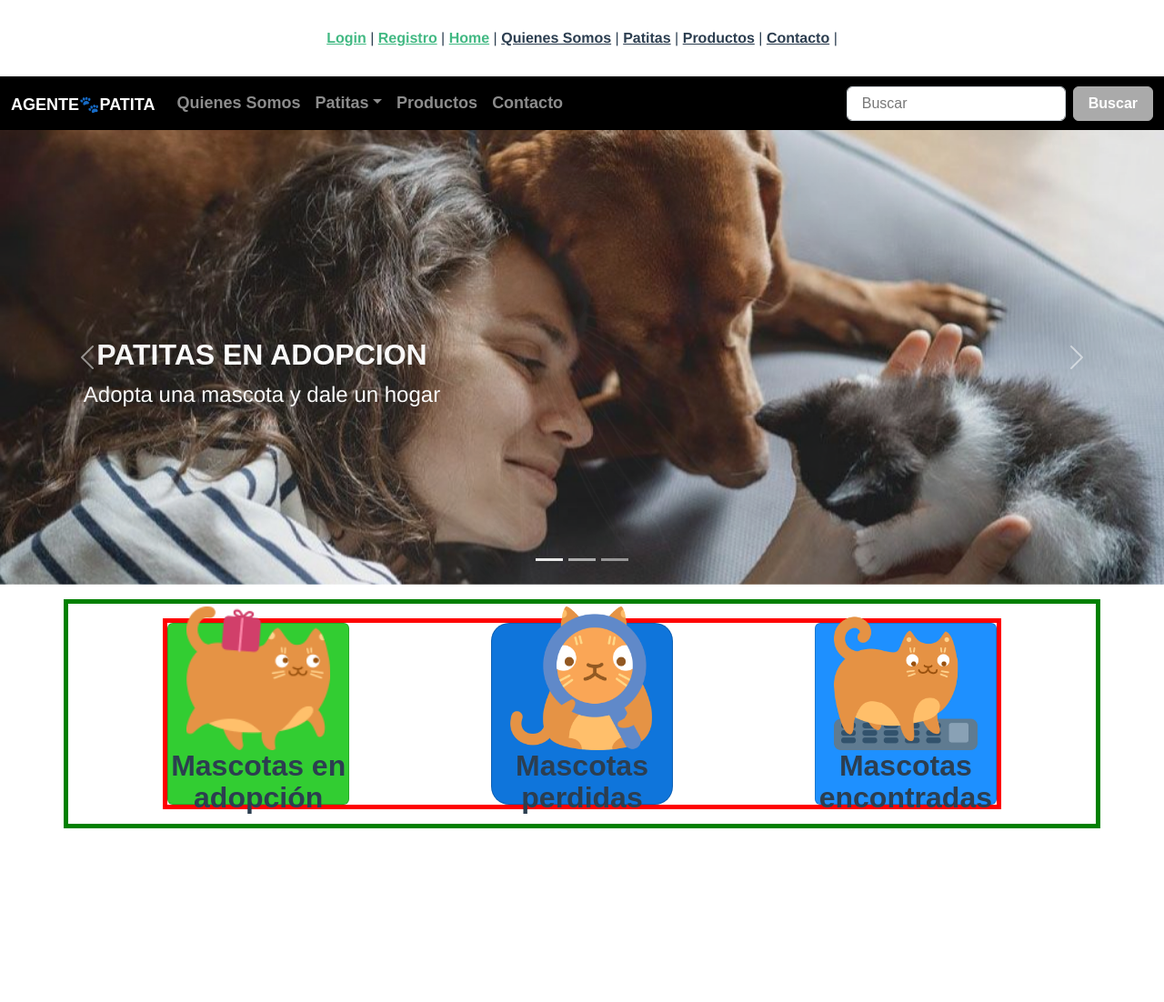
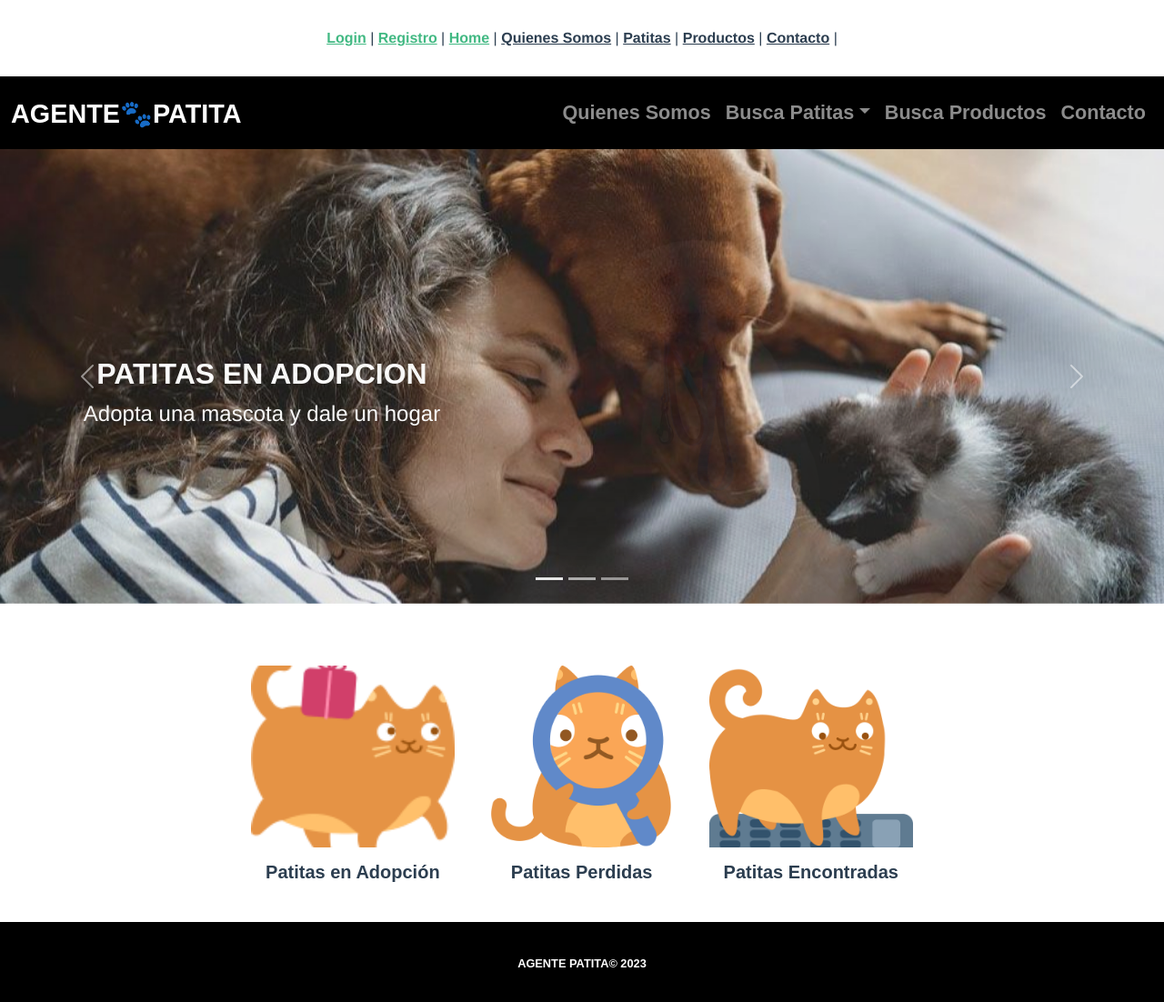
Before and after one commit to Betacor/agentepatita, a Vue app: page / in a window 1280 px wide. Shown: the top 1102 px of the page at 91% size. Before the commit the page ends 927 px from the top, so only its background shows below. Built offline with nearby package versions, Linux system fonts and the light colour scheme; a web font is replaced by a local one.

Commit message:
Agrega Cards acceso a Patitas

```diff
--- a/src/assets/styles.css
+++ b/src/assets/styles.css
@@ -1,2 +1,5 @@
 @import "../assets/bootstrap.min.css";
 @import "../assets/bootstrap.css";
+
+
+/* $navbar-dark-bg: #6089c9; */
--- a/src/components/AccesoPatitas.vue
+++ b/src/components/AccesoPatitas.vue
@@ -1,23 +1,39 @@
 <template>
+
   <div class="container">
 
-    <div class="card-container col-10">
-      <div class="card adoption">
-        <img src="../assets/img/cat_adopcion.png" alt="Mascotas en adopción">
-        <h2>Mascotas en adopción</h2>
+    <div class="card">
+      <a href="/patitas">
+        <img src="../assets/img/cat_adopcion.png" class="card-img-top" alt="...">
+      </a>
+      <div class="card-body">
+        <h5 class="card-title">Patitas en Adopción</h5>
+        <!-- <p class="card-text">Un texto de ejemplo rápido para colocal cerca del título de la tarjeta y componer la mayor parte del contenido de la tarjeta.</p> -->
       </div>
-      <div class="card lost">
-        <img src="../assets/img/cat_perdidos.png" alt="Mascotas perdidas">
-        <h2>Mascotas perdidas</h2>
     </div>
 
-      <div class="card found">
-        <img src="../assets/img/cat_encontrados.png" alt="Mascotas encontradas">
-        <h2>Mascotas encontradas</h2>
+    <div class="card">
+      <a href="/patitas">
+        <img src="../assets/img/cat_perdidos.png" class="card-img-top" alt="...">
+      </a>
+      <div class="card-body">
+        <h5 class="card-title">Patitas Perdidas</h5>
+        <!-- <p class="card-text">Un texto de ejemplo rápido para colocal cerca del título de la tarjeta y componer la mayor parte del contenido de la tarjeta.</p> -->
+      </div>
+    </div>
+
+    <div class="card">
+      <a href="/patitas">
+        <img src="../assets/img/cat_encontrados.png" class="card-img-top" alt="...">
+      </a>
+      <div class="card-body">
+        <h5 class="card-title">Patitas Encontradas</h5>
+        <!-- <p class="card-text">Un texto de ejemplo rápido para colocal cerca del título de la tarjeta y componer la mayor parte del contenido de la tarjeta.</p> -->
       </div>
     </div>
 
   </div>
+
 </template>
 
   <script>
@@ -28,62 +44,29 @@
 
   <style scoped>
 
-/* *{
-
-    box-sizing: border-box;
-
-} */
-
-	.container{
-		border: 5px solid green;
-		margin: 1em auto;
-    height: auto;
-
-	}
-
-  .card-container {
-		margin: 1em auto;
-		border: 5px solid red;
+.container {
   display: flex;
-    height: auto;
-
-    justify-content: space-between;
+  flex-wrap: wrap;
+  justify-content: center;
+  margin-top: 3em;
 }
 
 .card {
-    display: flex;
-    flex-direction: column;
-    justify-content: center;
-    align-items: center;
-    width: 200px;
-    height: 200px;
-    background-color: #ca1212;
-    cursor: pointer;
-    transition: all 0.3s ease-in-out;
+  margin: 20px;
+  border: 0;
 }
 
-  .card:hover {
+.card img {
+  transition: transform 0.3s ease;
+}
+
+.card:hover img {
   transform: scale(1.1);
 }
 
-  .lost {
-    background-color: hsl(210, 87%, 46%);
-  border-radius: 10%;
-
-  }
-
-  .adoption {
-    background-color: #32cd32;
-  }
-
-  .found {
-    background-color: #1e90ff;
-  }
-  .card img {
-  width: 80%;
-  height: 100%;
-  object-fit: cover;
-  /* border-radius: 50%; */
+.card-img-top {
+  height: 200px; /* ajustar según sea necesario */
+  object-fit: cover; /* para asegurarse de que las imágenes se ajusten al tamaño especificado sin deformarse */
 }
 
 </style>
--- a/src/components/Carousel.vue
+++ b/src/components/Carousel.vue
@@ -15,17 +15,17 @@
         </div>
       </div>
       <div class="carousel-item">
-        <img src="../assets/img/lonelycat.jpg" class="d-block w-100" alt="...">
+        <img src="../assets/img/encontrados.png" class="d-block w-100" alt="...">
         <div class="carousel-caption d-none d-md-block">
           <h5>PATITAS PERDIDAS</h5>
           <p>Busca mascotas que se hayan perdido</p>
         </div>
       </div>
       <div class="carousel-item">
-        <img src="../assets/img/encontrados.png" class="d-block w-100" alt="...">
+        <img src="../assets/img/lonelycat.jpg" class="d-block w-100" alt="...">
         <div class="carousel-caption d-none d-md-block">
           <h5>PATITAS ENCONTRADAS</h5>
-          <p>Encuentra a los dueños <br>de una mascota perdida</p>
+          <p>Encuentra a los dueños de una mascota perdida</p>
 
         </div>
       </div>
--- a/src/components/Footer.vue
+++ b/src/components/Footer.vue
@@ -0,0 +1,30 @@
+<template>
+
+	<div class="container-fluid">
+    <h6>AGENTE PATITA© 2023</h6>
+  </div>
+
+
+</template>
+
+<script setup>
+
+</script>
+
+<style scoped>
+
+.container-fluid{
+  background-color: black;
+  height: 100px;
+  display: flex;
+  justify-content: center;
+  align-items: center;
+}
+
+h6{
+  color: white;
+  text-align: center;
+  font-weight: light;
+  font-size: 0.8em;
+}
+</style>
--- a/src/components/NavBar.vue
+++ b/src/components/NavBar.vue
@@ -7,13 +7,13 @@
 				<span class="navbar-toggler-icon"></span>
 			</button>
 			<div class="collapse navbar-collapse" id="navbarColor02">
-				<ul class="navbar-nav me-auto">
+				<ul class="navbar-nav ms-auto">
 
 					<li class="nav-item">
 						<a class="nav-link" href="#">Quienes Somos</a>
 					</li>
                     <li class="nav-item dropdown">
-                        <a class="nav-link dropdown-toggle" data-bs-toggle="dropdown" href="#" role="button" aria-haspopup="true" aria-expanded="false">Patitas</a>
+                        <a class="nav-link dropdown-toggle" data-bs-toggle="dropdown" href="#" role="button" aria-haspopup="true" aria-expanded="false">Busca Patitas</a>
                         <div class="dropdown-menu">
                             <a class="dropdown-item" href="#">Patitas en Adopción</a>
                             <a class="dropdown-item" href="#">Patitas Perdidas</a>
@@ -21,17 +21,17 @@
                         </div>
                     </li>
 					<li class="nav-item">
-						<a class="nav-link" href="#">Productos</a>
+						<a class="nav-link" href="#">Busca Productos</a>
 					</li>
 					<li class="nav-item">
 						<a class="nav-link" href="#">Contacto</a>
 					</li>
 
 				</ul>
-				<form class="d-flex">
+				<!-- <form class="d-flex">
 					<input class="form-control me-sm-2" type="search" placeholder="Buscar">
 					<button class="btn btn-secondary my-2 my-sm-0" type="submit">Buscar</button>
-				</form>
+				</form> -->
 			</div>
 		</div>
 	</nav>
@@ -42,6 +42,20 @@
 
 </script>
 
-<style lang="scss" scoped>
+<style scoped>
+
+.navbar {
+    height: 80px; /* ajusta la altura según sea necesario */
+}
+
+.navbar-brand{
+    font-size: 1.6em
+}
+.navbar-nav .nav-link {
+    font-size: 1.2em; /* ajusta el tamaño de la fuente según sea necesario */
+}
+
+
+
 
 </style>
--- a/src/views/HomeView.vue
+++ b/src/views/HomeView.vue
@@ -1,7 +1,8 @@
 <template>
   <NavBar/>
-	<Carousel/>
+  <Carousel/>
   <AccesoPatitas/>
+  <Footer/>
 
 </template>
 
@@ -10,6 +11,8 @@
 import NavBar from '@/components/NavBar.vue';
 import Carousel from '@/components/Carousel.vue';
 import AccesoPatitas from '@/components/AccesoPatitas.vue';
+import Footer from '@/components/Footer.vue';
+
 
 
 export default {
@@ -18,6 +21,7 @@ export default {
     NavBar,
     Carousel,
     AccesoPatitas,
+    Footer
   }
 }
 </script>
```
Also changed, not shown: 1 other file (tests, documents, lock files or other folders). Lines whose indentation alone changed are shown as unchanged.
